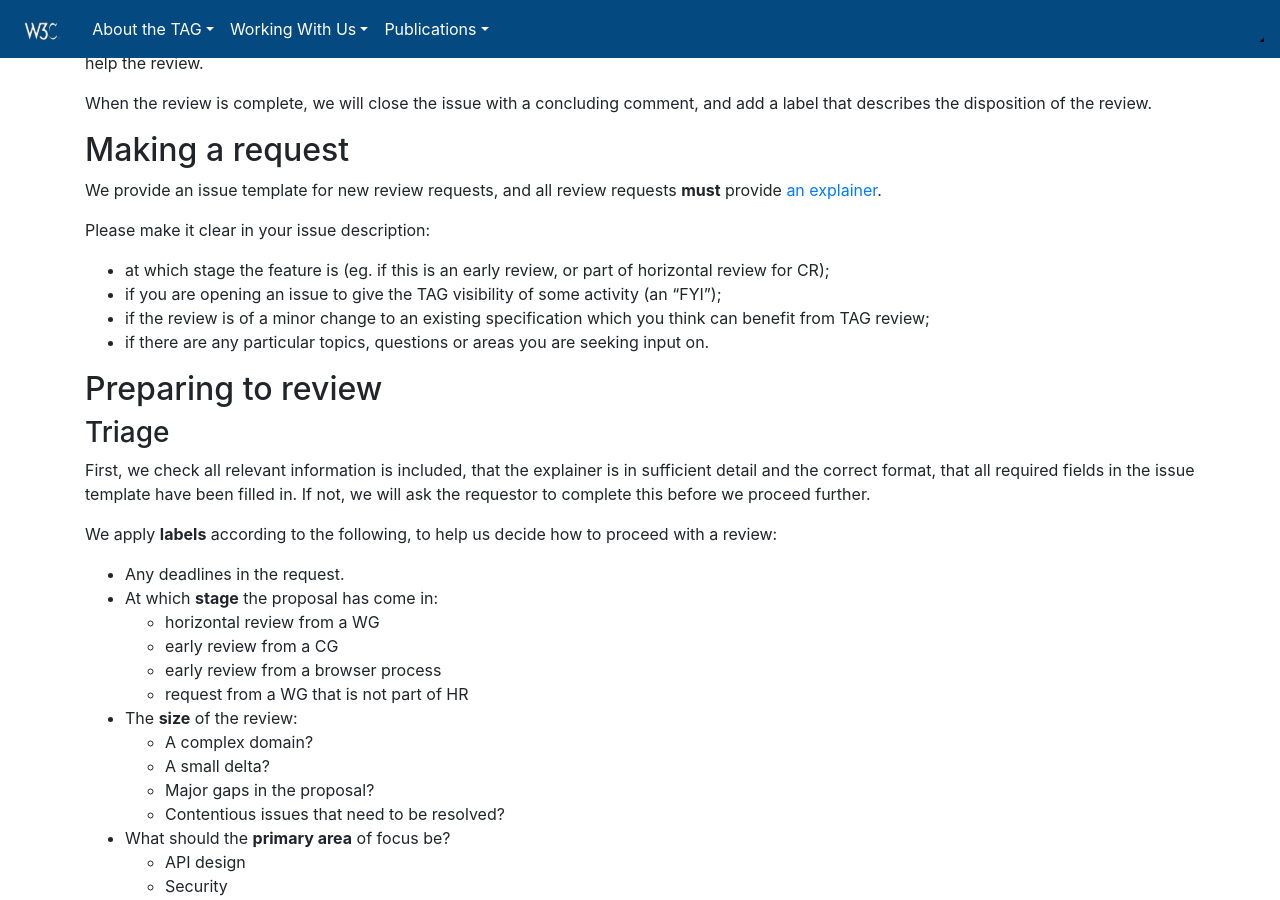
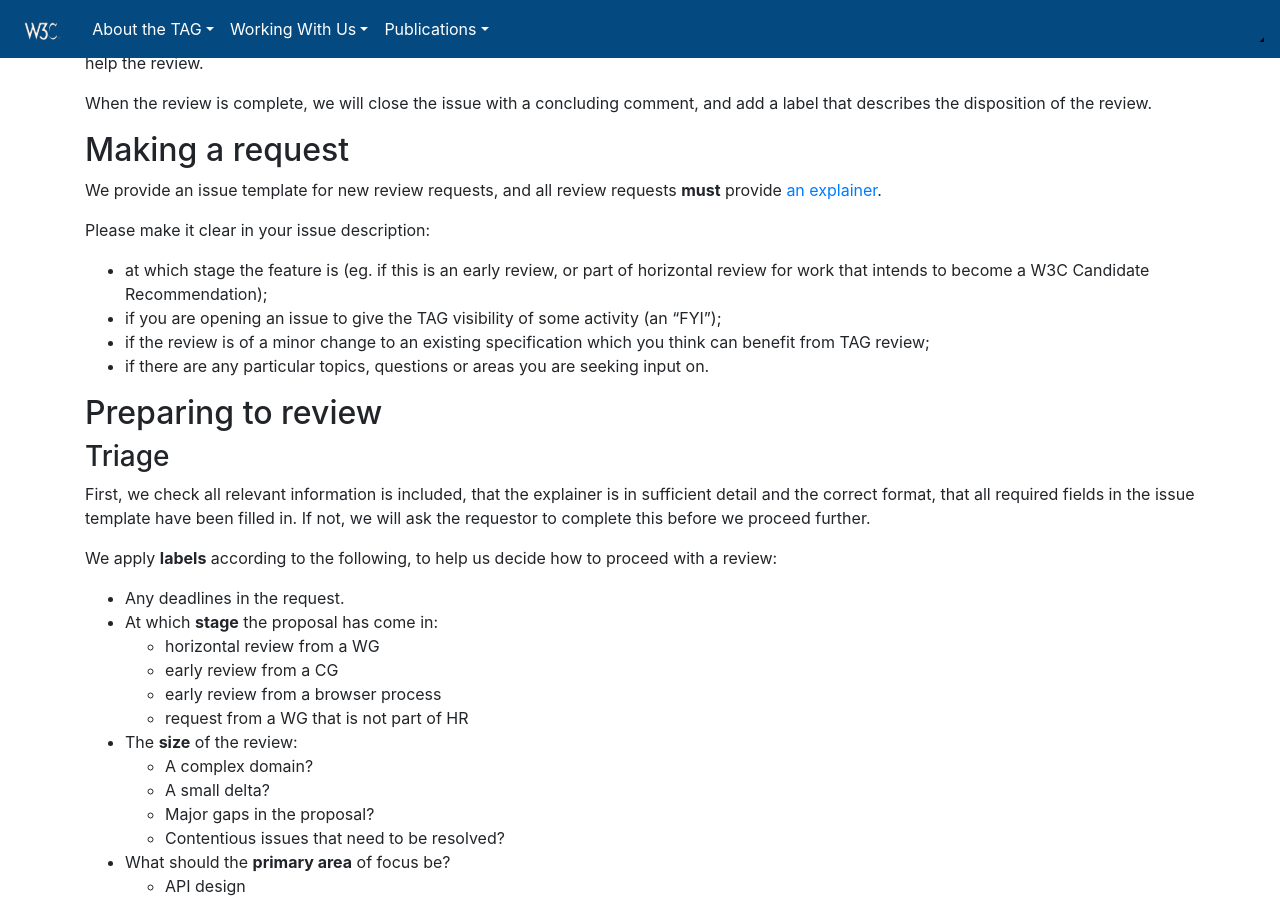
Before and after one commit to w3ctag/tag.w3.org, a Jekyll site: the page built from workmode/design-reviews.md, in a window 1280 px wide and 900 px high, scrolled down 308 px. Built offline with Jekyll 4.4.1, drawn with Linux system fonts in a browser that asks for light colours; nearby versions of some CDN libraries; library files that are not in the unit come from our copies.

Commit message:
Apply suggestions from code review
Co-authored-by: Martin Thomson <mt@lowentropy.net>

```diff
--- a/workmode/design-reviews.md
+++ b/workmode/design-reviews.md
@@ -16,11 +16,11 @@ When the review is complete, we will close the issue with a concluding comment,
 
 ## Making a request
 
-We provide an issue template for new review requests, and all review requests **must** provide [an explainer](explainers).
+We provide an issue template for new review requests, and all review requests **must** provide [an explainer](../explainers).
 
 Please make it clear in your issue description:
 
-* at which stage the feature is (eg. if this is an early review, or part of horizontal review for CR);
+* at which stage the feature is (eg. if this is an early review, or part of horizontal review for work that intends to become a W3C Candidate Recommendation);
 * if you are opening an issue to give the TAG visibility of some activity (an "FYI");
 * if the review is of a minor change to an existing specification which you think can benefit from TAG review;
 * if there are any particular topics, questions or areas you are seeking input on.
```
